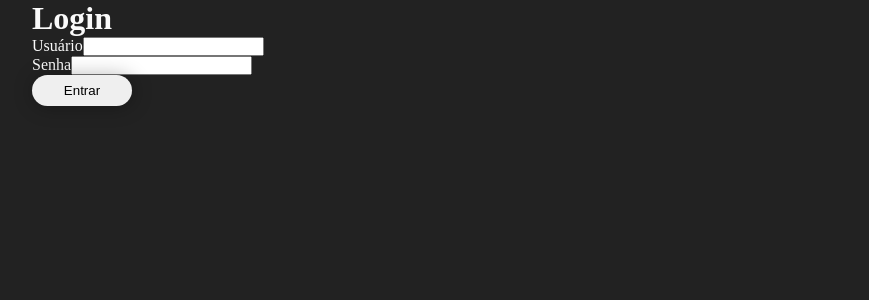
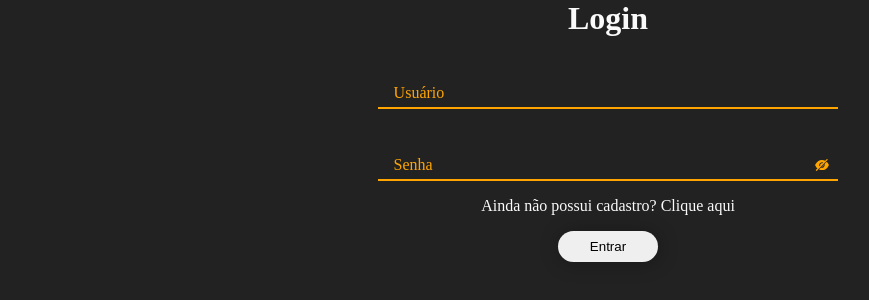
Before and after one commit to Joffre-Quintas/PotenciaHack_Frontend, a React (Vite) app: page / in a window 1280 px wide. Shown: the top 300 px of the page, without its empty margins (32-901 px from the left). Built offline with nearby package versions, Linux system fonts and the light colour scheme.

Commit message:
Criado o component de input e estilização basica da pagina do login

```diff
--- /dev/null
+++ b/src/_variables.scss
@@ -0,0 +1,6 @@
+$font-family-default:;
+$font-family-variable:;
+
+$primary-color:;
+$secondary-color:;
+$ternary-color:;
--- a/src/components/Button/Button.module.scss
+++ b/src/components/Button/Button.module.scss
@@ -4,4 +4,9 @@ button {
     border: none;
     box-shadow: 1px 1px 20px rgba(0, 0, 0, 0.3);
     width: 100px;
+    cursor: pointer;
+
+    :hover {
+        opacity: 0.9;
+    }
 }
--- /dev/null
+++ b/src/components/Input/Input.jsx
@@ -0,0 +1,10 @@
+import style from './Input.module.scss';
+
+export default function Input(props) {
+    return(
+        <div className={style.divInput}>
+            <input type={props.type} name={props.name} id={props.id} onChange={props.onChange} placeholder=' '/>
+            <label htmlFor="user">{props.label}</label>
+        </div>
+    )
+}
--- /dev/null
+++ b/src/components/Input/Input.module.scss
@@ -0,0 +1,26 @@
+.divInput{
+    position: relative;
+    margin-top: 2.5rem;
+
+    & input {
+        width: 100%;
+        height: 2rem;
+        border: none;
+        background: inherit;
+        border-bottom: 2px solid orange;
+        outline: none;
+
+        &:focus + label, &:not(:placeholder-shown) + label {
+            top: -1rem;
+            left: 0;
+        }
+    }
+    & label {
+        position: absolute;
+        left: 1rem;
+        top: 50%;
+        transform: translateY(-50%);
+        color: orange;
+        transition: all .3s linear;
+    }
+}
--- a/src/pages/Login/Login.jsx
+++ b/src/pages/Login/Login.jsx
@@ -1,25 +1,53 @@
+import style from './Login.module.scss';
+
 import Button from "../../components/Button/Button";
+import Input from '../../components/Input/Input';
+import { AiFillEye } from 'react-icons/ai'
+import { AiFillEyeInvisible } from 'react-icons/ai'
+
+import { useState } from "react";
+
 
 export default function Login() {
+    const [type, setType] = useState('password')
+    const [form, setForm] = useState({
+        user:'',
+        password: ''
+    })
 
+    //Function to submit form
     function handleSubmit(e) {
         e.preventDefault()
-        console.log('test')
+        console.log(form)
+    }
+
+    //Function do update form
+    function handleUpdateInput(e) {
+        const fieldCamp = e.target.name
+        const fieldValue = e.target.value
+        setForm((currentForm) => {
+            return{
+                ...currentForm,
+                [fieldCamp]: fieldValue
+            }
+        })
     }
 
     return(
         <div className="container">
-            <form>
+            <form className={style.formLogin}>
                 <h1>Login</h1>
-                <div>
-                    <label htmlFor="user">Usuário</label>
-                    <input type="text" name="user"/>
+                <Input label='Usuário' type='text' name='user' id='user' onChange={(e) => handleUpdateInput(e)}/>
+                <div className={`${style.divInput} ${style.divPassword}`}>
+                    <input type={type} name="password" onChange={(e) => handleUpdateInput(e)} placeholder=' ' id='password'/>
+                    <label htmlFor="password">Senha</label>
+                    {type == 'password' ? <AiFillEyeInvisible onClick={() => setType
+                    ('text')}/> : <AiFillEye onClick={() => setType('password')}/>}
                 </div>
-                <div>
-                    <label htmlFor="password">Senha</label>
-                    <input type="password" name="password"/>
+                <div className={style.haventLogin}>
+                    <p>Ainda não possui cadastro? <span>Clique aqui</span></p>
                 </div>
-                <div>
+                <div className={style.actions}>
                     <Button title="Entrar" onClick={(e) => handleSubmit(e)}></Button>
                 </div>
             </form>
--- /dev/null
+++ b/src/pages/Login/Login.module.scss
@@ -0,0 +1,54 @@
+.formLogin {
+    margin: 0 auto;
+    width: 40%;
+
+    & h1 {
+        text-align: center;
+    }
+    .divInput{
+        position: relative;
+        margin-top: 2.5rem;
+
+        & input {
+            width: 100%;
+            height: 2rem;
+            border: none;
+            background: inherit;
+            border-bottom: 2px solid orange;
+            outline: none;
+
+            &:focus + label, &:not(:placeholder-shown) + label {
+                top: -1rem;
+                left: 0;
+            }
+        }
+        & label {
+            position: absolute;
+            left: 1rem;
+            top: 50%;
+            transform: translateY(-50%);
+            color: orange;
+            transition: all .3s linear;
+        }
+    }
+    .divPassword {
+        position: relative;
+
+        & svg {
+            position: absolute;
+            right: 8px;
+            top: 50%;
+            transform: translateY(-50%);
+            color:orange;
+        cursor: pointer;
+        }
+    }
+    .haventLogin {
+        margin: 1rem auto;
+        width: fit-content;
+    }
+    .actions {
+        width: fit-content;
+        margin: 1rem auto;
+    }
+}
```
Also changed, not shown: src/components/index.jsx (deleted).
